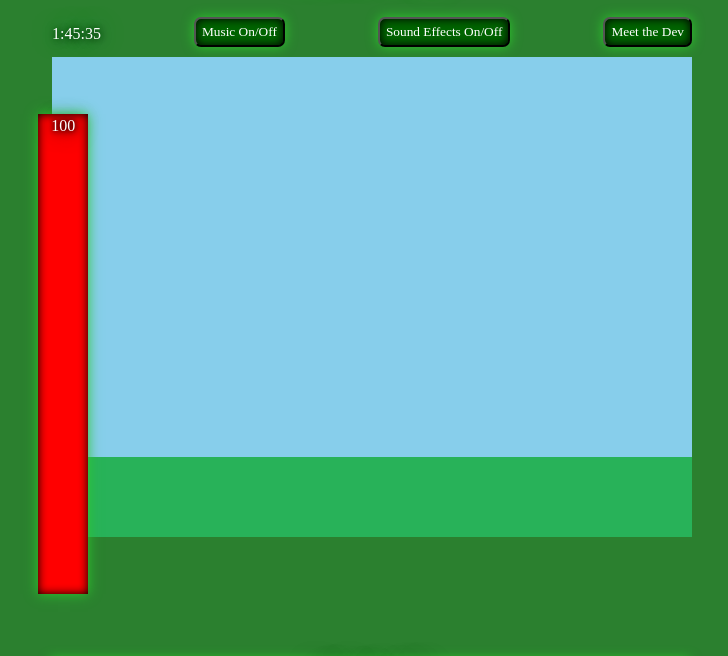
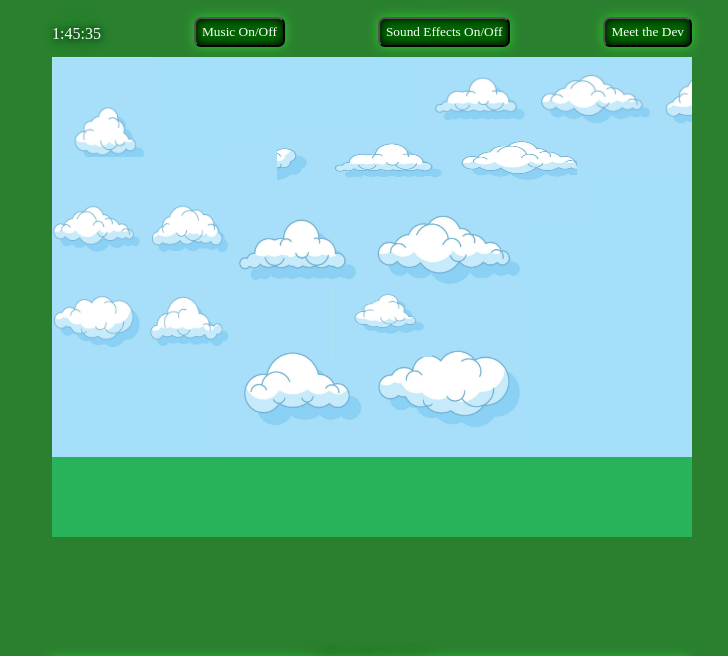
Before and after one commit to somra45/Castle-Siege-JSProject, a website with bundled scripts: page index.html in a window 1280 px wide. Shown: the part 88-744 px from the top of the page, without its empty margins (276-1004 px from the left). Built offline with nearby package versions, Linux system fonts and the light colour scheme; a web font is replaced by a local one.

Commit message:
updated game and player class

```diff
--- a/index.html
+++ b/index.html
@@ -29,11 +29,9 @@
           <div class="health"></div>
         </div>
       </div>
-      <div class="power-bar-div">
-        <div class="power-bar">
-          <div class="power"></div>
-        </div>
-      </div>
+    </div>
+    <div display="none">
+      <img id="clouds" class="clouds" src="./src/assets/images/clouds.jpg">
     </div>
   </body>
 
--- a/src/index.js
+++ b/src/index.js
@@ -16,5 +16,4 @@ document.addEventListener("DOMContentLoaded", function() {
 
     setInterval(currentHealth(castle1.wall.wallobj), 100);
 
-    setInterval(oscillate(castle1.player.power), 20);
 });
--- a/src/scripts/game.js
+++ b/src/scripts/game.js
@@ -17,34 +17,36 @@ export default class CastleSiege {
     drawBackground(ctx) {
         let width = this.dimensions.width
         let height = this.dimensions.height
-        ctx.fillStyle = 'skyblue'
+        ctx.fillStyle = 'rgb(165, 223, 249)'
         ctx.fillRect(0, 0, this.dimensions.width, this.dimensions.height)
         ctx.fillStyle = '#28b259'
         ctx.fillRect(0, 400, this.dimensions.width, 200)
         this.drawClouds(ctx)
     };
 
-    drawClouds(ctx) {
-        // let x = 150
-        // let y = 70
-        // let radius = 20
-        // let startAngle = 0
-        // let endAngle = Math.PI
-        // let clockwise = false
-        // ctx.beginPath()
-        // ctx.arc(x- 10, y - 20, radius, startAngle - 0.6, 0.6 * endAngle, true)
-        // ctx.stroke()
-        // ctx.arc(x, y, radius, startAngle + 1, endAngle, clockwise)
-        // ctx.stroke()
-        // ctx.arc(x + 20, y - 20, radius, 1 + startAngle, endAngle + 0.5, true)
-        // ctx.stroke()
-        // ctx.arc(x + 20, y, radius+5, startAngle - 0.5, 0.8 * endAngle, clockwise)
-        // ctx.stroke()
-        // ctx.closePath()
-        // ctx.fillStyle = "white"
-        // ctx.fill()
-        const cloudImage = document.createElement("img")
-        cloudImage.src = "../src/assets/images/clouds.jpg"
-        ctx.drawImage(cloudImage, 0, 0, 0, 0, 100, 100 ,50, 50)
-    }
+    drawClouds(ctx, options = {}) {
+        const cloudImage = document.getElementById("clouds")
+        // ctx.drawImage(cloudImage, sx, sy, sWidth, sHeight, 0, 0, 100, 100)
+        let sx = 0
+        let sy = 0
+        let sWidth = 480
+        let sHeight = 450
+        let dx = 0
+        let dy = 0
+        let dWidth = 100
+        let dHeight = 100
+        // need to get all of this into an animation function, and it could be moving clouds
+        ctx.drawImage(cloudImage, sx, sy, sWidth, sHeight, dx, dy, dWidth, dHeight)
+        ctx.drawImage(cloudImage, 500, 500, sWidth + 500, sHeight + 500,
+        170, 100, 300, 300)
+        ctx.drawImage(cloudImage, sx, sy + 180, sWidth, sHeight, 280, 230, dWidth, dHeight -30)
+        ctx.drawImage(cloudImage, 1000, 500, sWidth + 600, sHeight + 500,
+            0, 110, 200, 200)
+        ctx.drawImage(cloudImage, 500, 650, sWidth + 800, sHeight,
+            370, 10, 300, 100)
+        ctx.drawImage(cloudImage, 350, 650, sWidth + 590, sHeight,
+            225, 78, 300, 80)
+        // ctx.drawImage(cloudImage, 500, 650, sWidth + 800, sHeight,
+        //     380, 110, 300, 100)
+    };
 };
--- a/src/scripts/player.js
+++ b/src/scripts/player.js
@@ -3,6 +3,6 @@ import {PowerBar} from './power-bar.js';
 export default class Player {
     constructor(ctx) {
         this.ctx = ctx;
-        this.power = new PowerBar(0)
+        // this.power = new PowerBar(0)
     }
 }
--- a/src/scripts/power-bar.js
+++ b/src/scripts/power-bar.js
@@ -1,39 +1,39 @@
-class PowerBar {
-    constructor(power) {
-        this.power = power
-        this.currentPower = this.currentPower.bind(this)
-        this.currentPower(this.power)
-    }
+// class PowerBar {
+//     constructor(power) {
+//         this.power = power
+//         this.currentPower = this.currentPower.bind(this)
+//         this.currentPower(this.power)
+//     }
 
-    currentPower() {
-        const powerBar = document.querySelector(".power")
-        powerBar.style.height = `${this.power}%`
+//     currentPower() {
+//         const powerBar = document.querySelector(".power")
+//         powerBar.style.height = `${this.power}%`
 
-        const newPTag = document.createElement("p")
-        newPTag.innerText = `${100 - this.power}`
-        newPTag.classList.add("power-indicator")
-        if (powerBar.children.length > 0) {
-            powerBar.removeChild(powerBar.children[0])
-            powerBar.appendChild(newPTag)
-        } else {
-            powerBar.appendChild(newPTag)
-        }
-    };
+//         const newPTag = document.createElement("p")
+//         newPTag.innerText = `${100 - this.power}`
+//         newPTag.classList.add("power-indicator")
+//         if (powerBar.children.length > 0) {
+//             powerBar.removeChild(powerBar.children[0])
+//             powerBar.appendChild(newPTag)
+//         } else {
+//             powerBar.appendChild(newPTag)
+//         }
+//     };
 
-};
+// };
 
-const oscillate = function(player) {
-    let acceleration = 1.15
-    if (player.power.power < 100) {
-        player.power.power *= acceleration;
-        return player.power = new PowerBar(player.power.power);
-    } else if (player.power.power  >= 100) {
-        player.power.power  *= 1/acceleration;
-        return player.power = new PowerBar(player.power.power);
-    } else if (player.power.power  === 0) {
-        player.power.power += 5;
-        return player.power = new PowerBar(player.power.power);
-    }
-};
+// const oscillate = function(player) {
+//     let acceleration = 1.15
+//     if (player.power.power < 100) {
+//         player.power.power *= acceleration;
+//         return player.power = new PowerBar(player.power.power);
+//     } else if (player.power.power  >= 100) {
+//         player.power.power  *= 1/acceleration;
+//         return player.power = new PowerBar(player.power.power);
+//     } else if (player.power.power  === 0) {
+//         player.power.power += 5;
+//         return player.power = new PowerBar(player.power.power);
+//     }
+// };
 
-export {oscillate, PowerBar}
+// export {oscillate, PowerBar}
--- a/src/styles/canvas.scss
+++ b/src/styles/canvas.scss
@@ -0,0 +1,3 @@
+.clouds {
+    display: none;
+}
```
Also changed, not shown: dist/main.css, dist/main.js, src/scripts/rock.js (line endings or trailing spaces).
